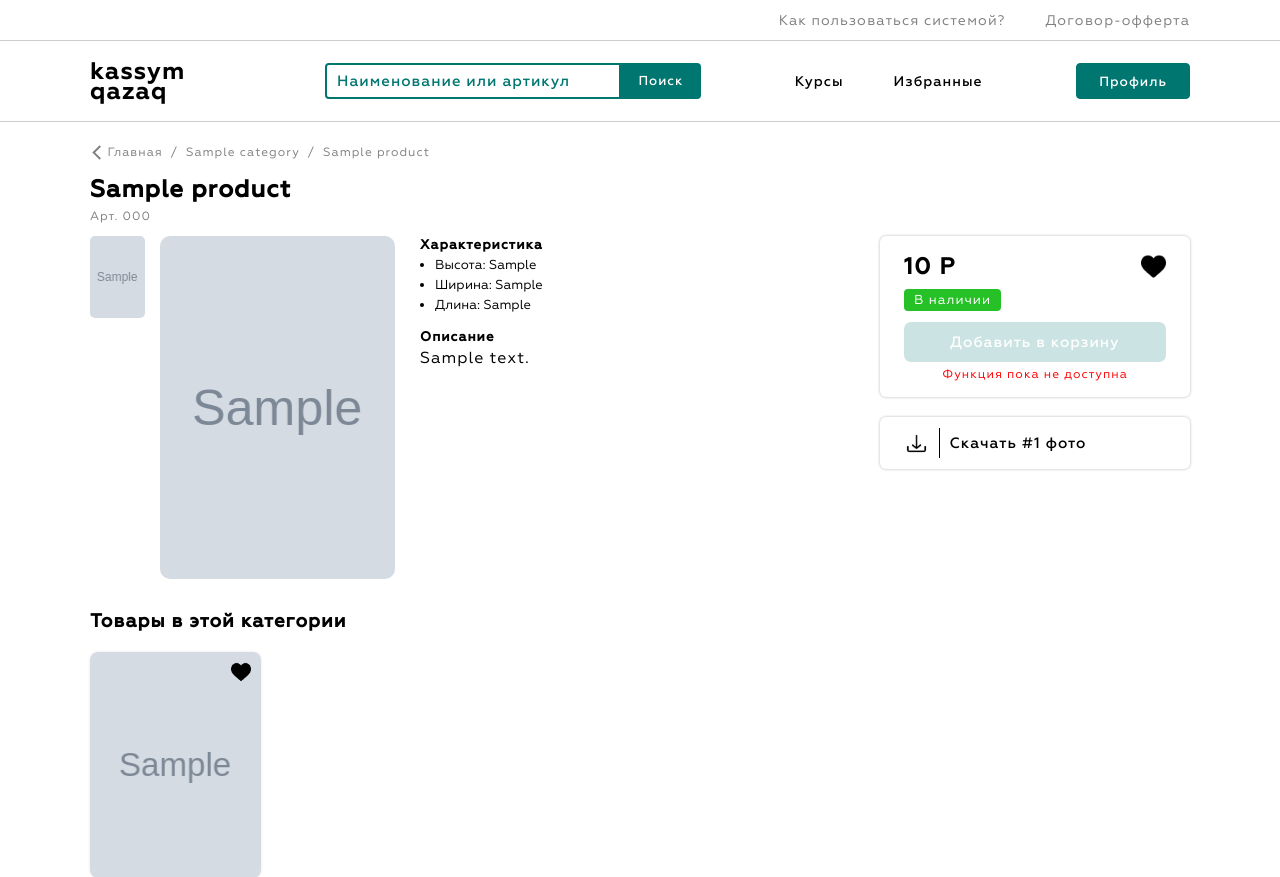
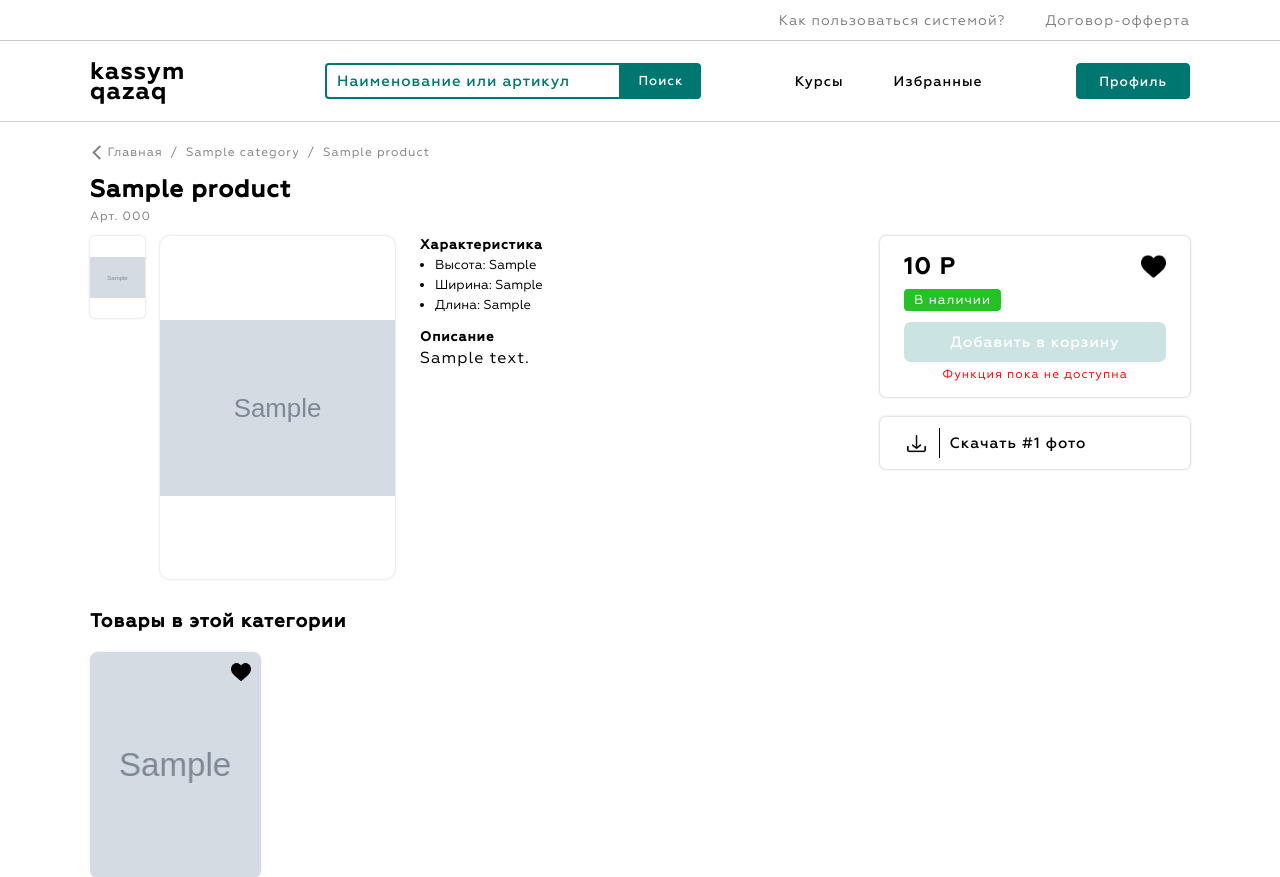
Before and after one commit to makengo2003/kassym.com, a Django app: page /product/?product_id=1 in a window 1280 px wide. Shown: the top 877 px of the page. Run offline with Django 4.2, Linux system fonts and the light colour scheme; a user stored in the database is signed in; tables that the repository leaves empty hold one stand-in row (values such as "Sample post"); grey boxes marked "Sample" are stand-in pictures.

Commit message:
v2.1.1 is completed (fixed)

```diff
--- a/static/v2/css/product_page.css
+++ b/static/v2/css/product_page.css
@@ -21,13 +21,14 @@
 }
 
 #product_template .product_info .images .images_list .image, #product_template .product_info .images .current_image {
-    background-size: cover;
+    background-size: contain;
     background-position: center;
     background-repeat: no-repeat;
     width: 55px;
     height: 82px;
     border-radius: 5px;
     cursor: pointer;
+    box-shadow: 0px 0px 3px 0px #d0d0d0;
 }
 
 #product_template .product_info .images .images_list .image:hover, #product_template .product_info .images .current_image:hover {
```
